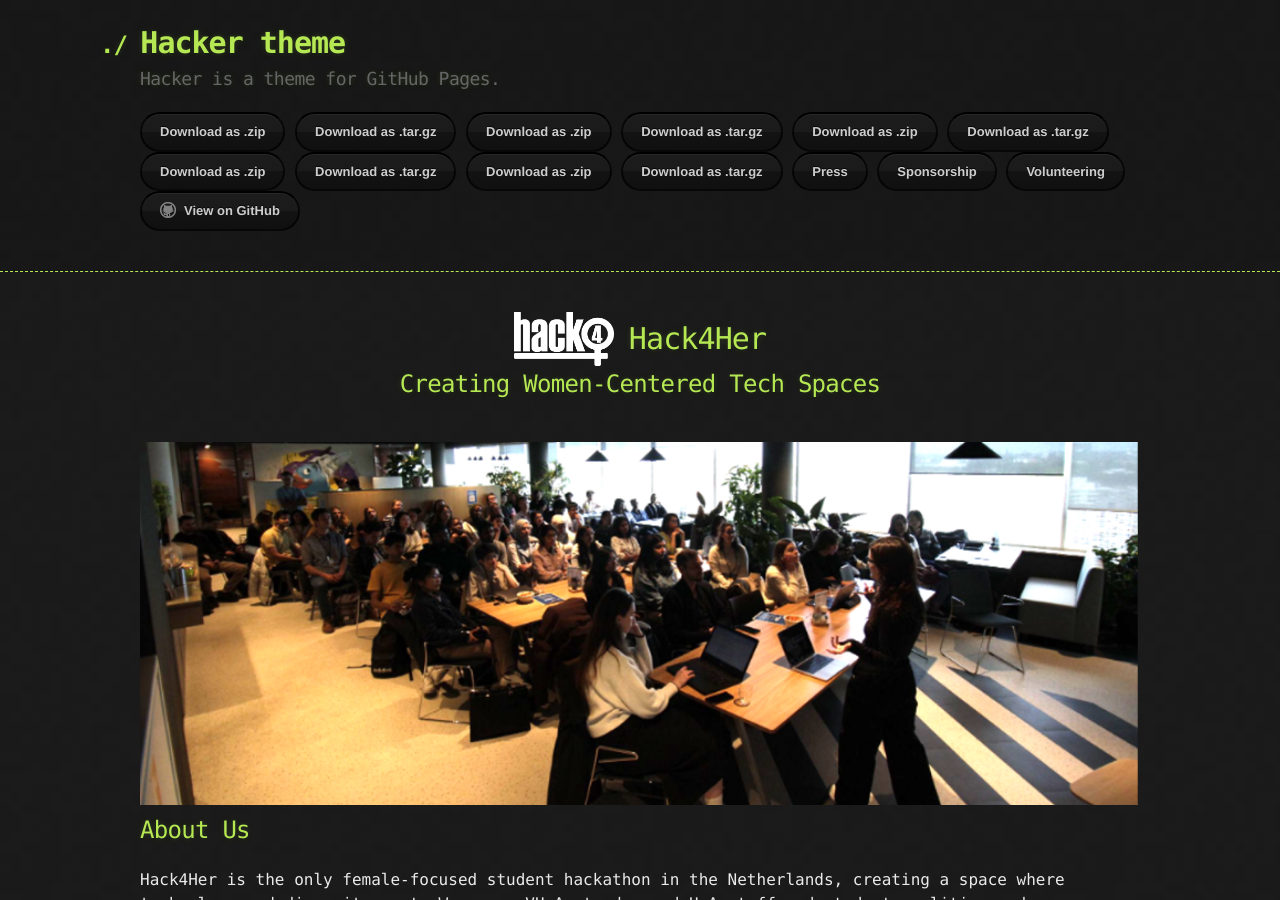
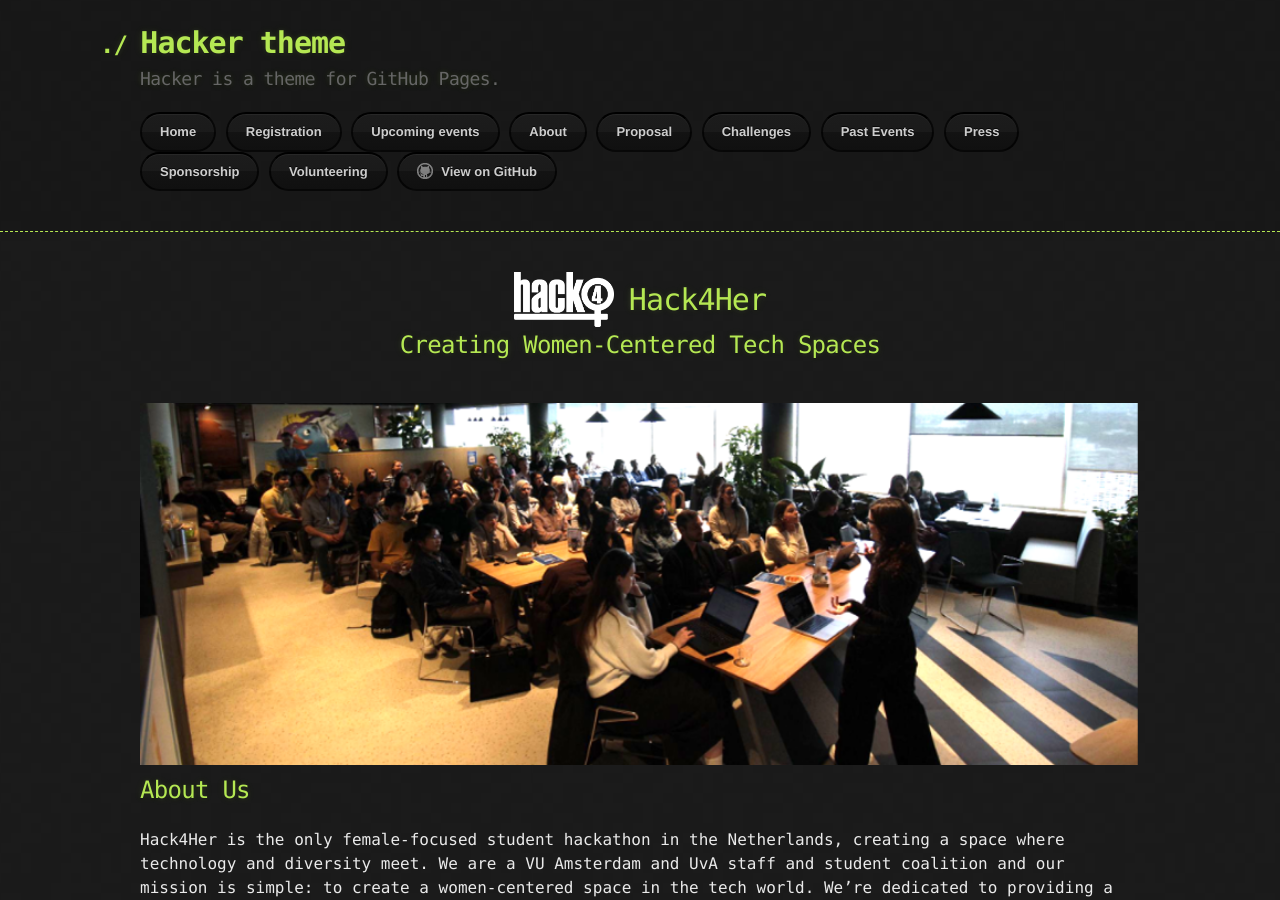
Before and after one commit to hack4her/hack4her.github.io, a Jekyll site: the page built from index.md, in a window 1280 px wide and 900 px high. Built offline with Jekyll 4.4.1, drawn with Linux system fonts in a browser that asks for light colours.

Commit message:
Update default.html

```diff
--- a/_layouts/default.html
+++ b/_layouts/default.html
@@ -21,16 +21,13 @@
 
         <section id="downloads">
           {% if site.show_downloads %}
-            <a href="/" class="btn">Download as .zip</a>
-            <a href="https://forms.gle/8bSbfXUKwUAo9GhC9" class="btn">Download as .tar.gz</a>
-            <a href="../policies.html" class="btn">Download as .zip</a>
-            <a href="../events.html" class="btn">Download as .tar.gz</a>
-            <a href="../organizers.html" class="btn">Download as .zip</a>
-            <a href="../about.html" class="btn">Download as .tar.gz</a>
-            <a href="../proposal.html" class="btn">Download as .zip</a>
-            <a href="../challenges.html" class="btn">Download as .tar.gz</a>
-            <a href="../rubric.html" class="btn">Download as .zip</a>
-            <a href="../sponsors.html"  class="btn">Download as .tar.gz</a>
+            <a href="/" class="btn">Home</a>
+            <a href="https://forms.gle/8bSbfXUKwUAo9GhC9" class="btn">Registration</a>
+            <a href="../2024_event.html" class="btn">Upcoming events</a>
+            <a href="../about.html" class="btn">About</a>
+            <a href="../proposal.html" class="btn">Proposal</a>
+            <a href="../challenges.html" class="btn">Challenges</a>
+            <a href="../events_archive.html" class="btn">Past Events</a>
             <a href="../press.html"  class="btn">Press</a>
             <a href="../sponsorship.html"  class="btn">Sponsorship</a>
             <a href="../volunteer.html"  class="btn">Volunteering</a>
```
